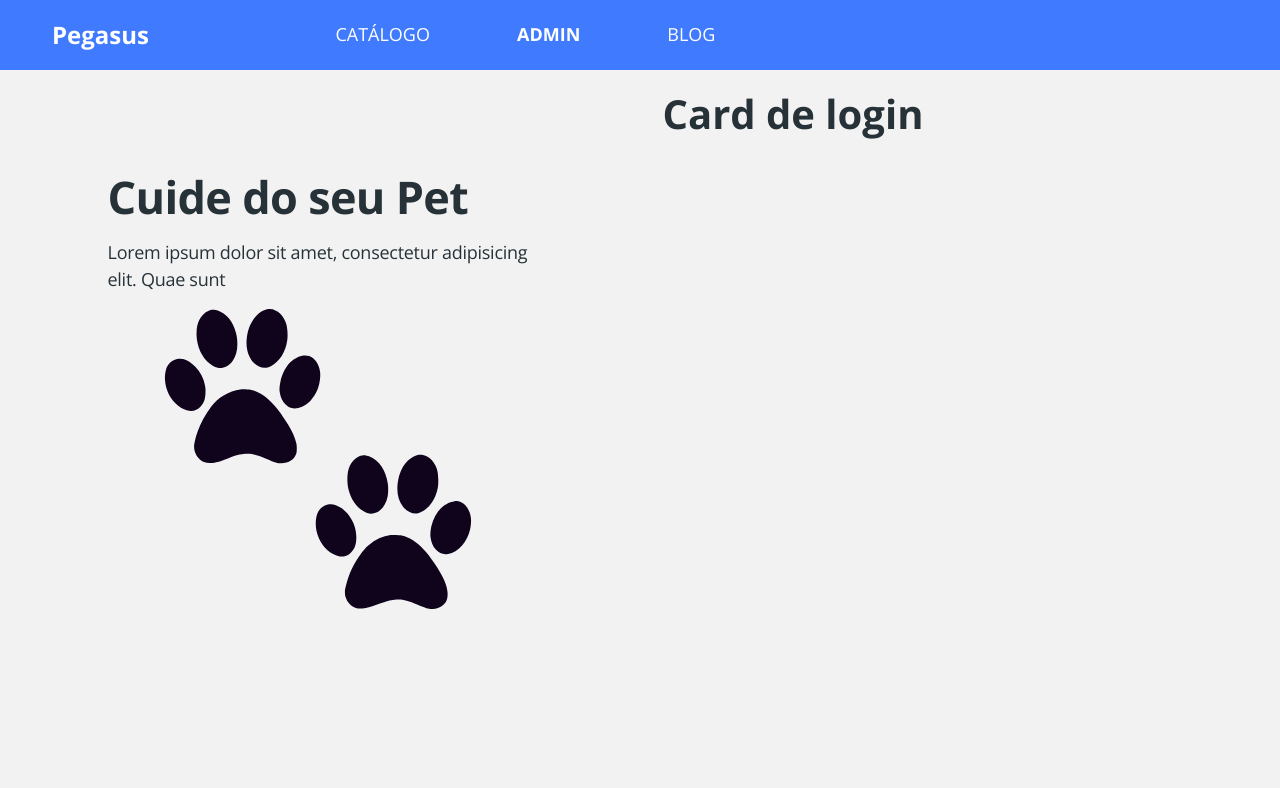
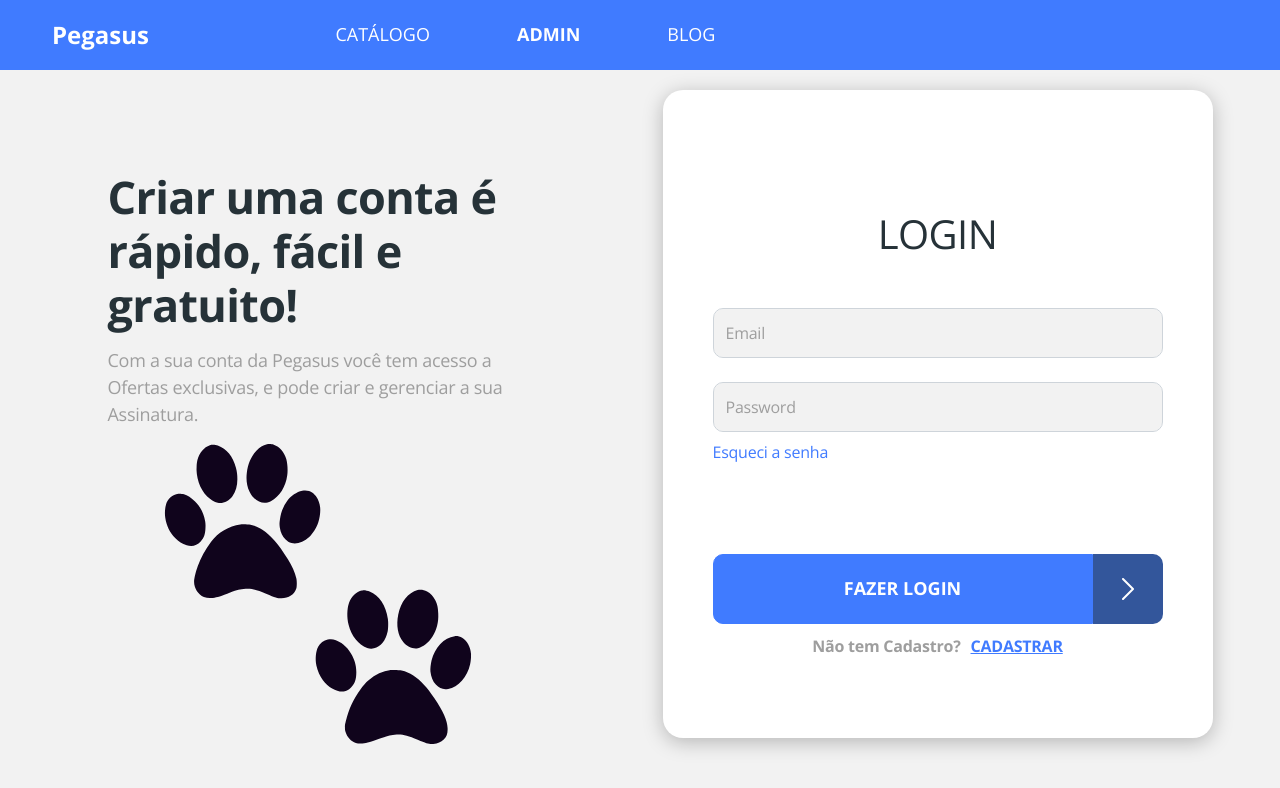
Before and after one commit to pedroeduardobibiano/Front-end, a React (Create React App) app: page /admin/auth/login in a window 1280 px wide. Shown: the top 788 px of the page. Built offline with nearby package versions, Linux system fonts and the light colour scheme; no server answers.

Commit message:
react-hook-form

```diff
--- a/package.json
+++ b/package.json
@@ -18,6 +18,7 @@
     "react": "^18.1.0",
     "react-content-loader": "^6.2.0",
     "react-dom": "^18.1.0",
+    "react-hook-form": "^7.31.2",
     "react-router-dom": "6",
     "react-scripts": "5.0.1",
     "typescript": "^4.6.4",
--- a/src/App.css
+++ b/src/App.css
@@ -1,14 +1,20 @@
 @import url('https://fonts.googleapis.com/css2?family=Dancing+Script&family=Open+Sans:wght@400;700&display=swap');
 
-*{
+* {
   font-family: 'Open Sans', sans-serif;
 }
-h1, h2, h3, h4, h5, h6{
+h1,
+h2,
+h3,
+h4,
+h5,
+h6 {
   font-weight: 700;
   margin-bottom: 0;
 }
 
-a, a:hover{
+a,
+a:hover {
   text-decoration: none;
   color: unset;
 }
@@ -17,3 +23,14 @@
   box-shadow: 0px 4px 20px rgba(0, 0, 0, 0.25);
   border-radius: 20px;
 }
+.base-input {
+  border-radius: 10px;
+  font-size: 1em;
+  letter-spacing: -0.015em;
+  color: #263238;
+  height: 50px;
+}
+
+.base-input::placeholder {
+  color: #9e9e9e;
+}
--- /dev/null
+++ b/src/assets/pages/Admin/Auth/Login/index.tsx
@@ -0,0 +1,58 @@
+import { Link } from 'react-router-dom';
+import ButtonIcon from 'components/ButtonIcon';
+
+import './styles.css';
+import { useForm } from 'react-hook-form';
+
+type FormData={
+    username: string;
+    password: string;
+}
+
+const Login = () => {
+  const { register, handleSubmit } = useForm<FormData>();
+
+  const onSubmit = (formData : FormData) => {
+    console.log(formData);
+  };
+
+  return (
+    <div className="base-card login-card">
+      <h1>LOGIN</h1>
+      <form onSubmit={handleSubmit(onSubmit)}>
+        <div className="mb-4">
+          <input
+            {...register('username')}
+            type="text"
+            className="form-control base-input"
+            placeholder="Email"
+            name="username"
+          />
+        </div>
+        <div className="mb-2">
+          <input
+            {...register('password')}
+            type="password"
+            className="form-control base-input "
+            placeholder="Password"
+            name="password"
+          />
+        </div>
+        <Link to="/admin/auth/recover" className="login-link-recover">
+          Esqueci a senha
+        </Link>
+        <div className="login-submit">
+          <ButtonIcon text="Fazer login" />
+        </div>
+        <div className="signup-container">
+          <span className="not-registered">Não tem Cadastro?</span>
+          <Link to="/admin/auth/register" className="login-link-register">
+            CADASTRAR
+          </Link>
+        </div>
+      </form>
+    </div>
+  );
+};
+
+export default Login;
--- /dev/null
+++ b/src/assets/pages/Admin/Auth/Login/styles.css
@@ -0,0 +1,55 @@
+.login-card {
+  padding: 20px;
+  font-size: 16px;
+}
+
+.login-card h1 {
+  font-size: 2.5em;
+  font-weight: normal;
+  text-align: center;
+  letter-spacing: -0.015em;
+  color: #263238;
+  text-transform: uppercase;
+  margin-top: 70px;
+  margin-bottom: 50px;
+}
+.login-link-recover {
+  font-size: 1em;
+  letter-spacing: -0.015em;
+  color: #407bff;
+  display: block;
+  margin-bottom: 90px;
+}
+
+.login-link-register {
+  font-weight: bold;
+  font-size: 1em;
+  text-align: center;
+  letter-spacing: -0.015em;
+  text-decoration-line: underline;
+  color: #407bff;
+  margin-left: 10px;
+}
+
+.login-submit {
+  margin-bottom: 10px;
+}
+
+.not-registered {
+  font-weight: bold;
+  font-size: 1em;
+  text-align: center;
+  letter-spacing: -0.015em;
+  color: #9e9e9e;
+}
+
+.signup-container {
+  text-align: center;
+  margin-bottom: 30px;
+}
+
+@media(min-width: 576px){
+    .login-card {
+        padding: 50px;
+      }
+}
--- a/src/assets/pages/Admin/Auth/index.tsx
+++ b/src/assets/pages/Admin/Auth/index.tsx
@@ -1,20 +1,22 @@
 import { ReactComponent as AuthImage } from 'assets/images/Animal.svg';
 import { Route, Routes } from 'react-router-dom';
+import Login from './Login';
 import './styles.css';
 
 const Auth = () => {
   return (
     <div className="auth-container">
       <div className="auth-banner-container">
-        <h1>Cuide do seu Pet</h1>
+        <h1>Criar uma conta é rápido, fácil e gratuito!</h1>
         <p>
-          Lorem ipsum dolor sit amet, consectetur adipisicing elit. Quae sunt
+          Com a sua conta da Pegasus você tem acesso a Ofertas exclusivas, e
+          pode criar e gerenciar a sua Assinatura.
         </p>
         <AuthImage />
       </div>
       <div className="auth-form-container">
         <Routes>
-          <Route path="/login" element={<h1>Card de login</h1>} />
+          <Route path="/login" element={<Login />} />
         </Routes>
 
         <Routes>
--- a/src/assets/pages/Admin/Auth/styles.css
+++ b/src/assets/pages/Admin/Auth/styles.css
@@ -38,10 +38,12 @@
     letter-spacing: -0.015em;
     margin-bottom: 15px;
     color: #263238;
+    margin-bottom: 15px;
   }
   .auth-banner-container p {
     font-size: 18px;
     letter-spacing: -0.015em;
+    color: #9e9e9e;
 
   }
   .auth-banner-container svg {
--- a/src/components/ButtonIcon/styles.css
+++ b/src/components/ButtonIcon/styles.css
@@ -9,6 +9,7 @@
     color: #fff;
 }
 .btn-container button{
+    width: calc(100% - 50px);
     border-radius: 10px 0 0 10px;
 }
 .btn h6{
@@ -28,6 +29,11 @@
         height: 70px;
     }
 
+    .btn-container button{
+        width: calc(100% - 70px);
+        border-radius: 10px 0 0 10px;
+    }
+
     .btn h6{
         font-size: 18px;
     }
```
Also changed, not shown: 1 other file (tests, documents, lock files or other folders). Lines whose indentation alone changed are shown as unchanged.
